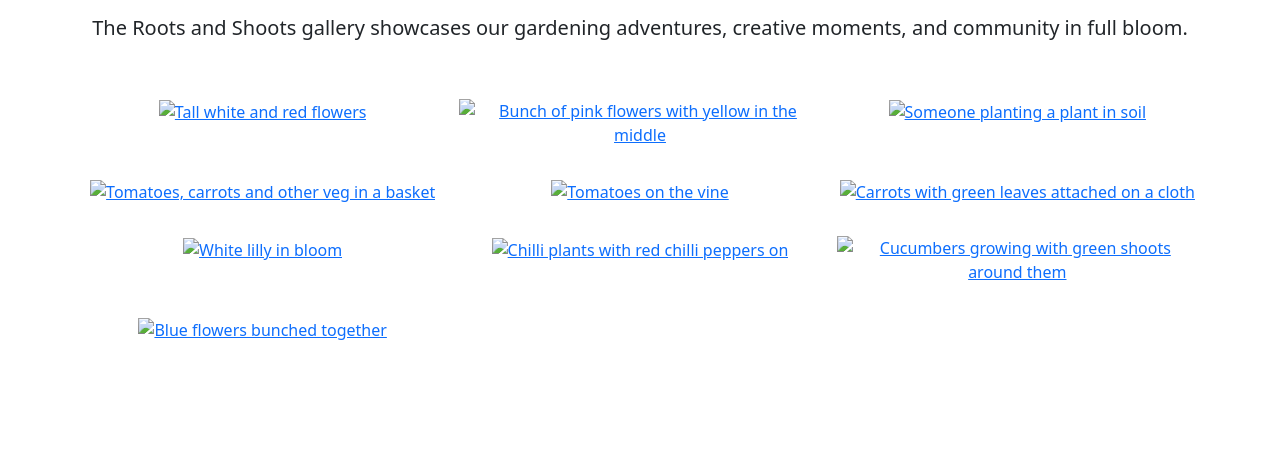
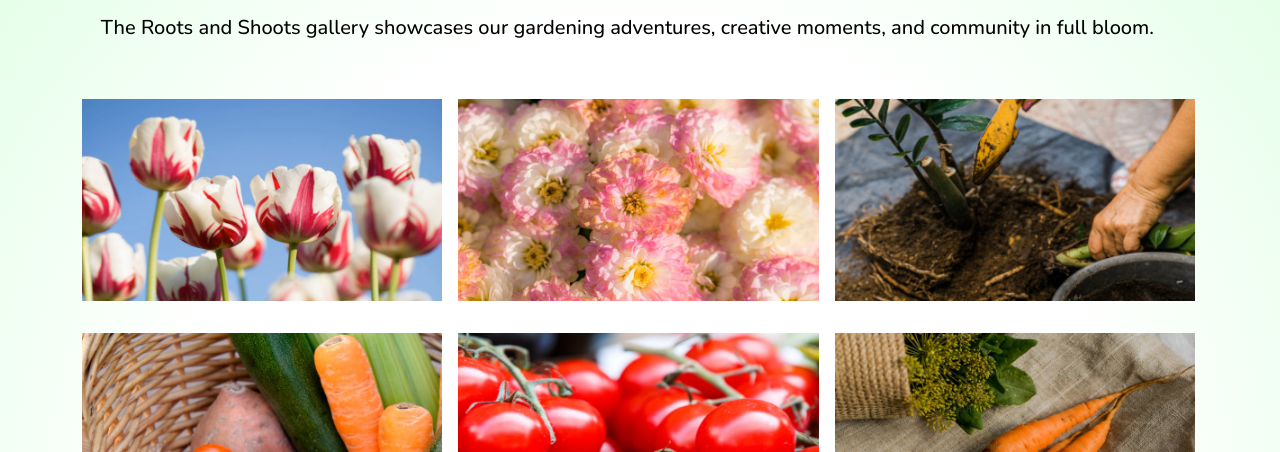
Before and after one commit to Matt-Wilshaw/roots-and-shoots, a plain HTML site: page gallery.html in a window 1280 px wide. Shown: the part 202-654 px from the top of the page. Drawn offline with nearby package versions, Linux system fonts and the light colour scheme; some packages are replaced by stand-ins of ours; the site is published under a folder, as on GitHub Pages, so addresses that start at the root find nothing; a script that the page names is missing.

Commit message:
Updated remaining pages with relative path

```diff
--- a/gallery.html
+++ b/gallery.html
@@ -33,7 +33,7 @@
         integrity="sha384-4Q6Gf2aSP4eDXB8Miphtr37CMZZQ5oXLH2yaXMJ2w8e2ZtHTl7GptT4jmndRuHDT" crossorigin="anonymous">
 
     <!-- Custom stylesheet -->
-    <link rel="stylesheet" href="/assets/css/style.css">
+    <link rel="stylesheet" href="./assets/css/style.css">
 
 
 </head>
@@ -88,60 +88,60 @@ Footer stays at the bottom even if content is short, min 100% vertical height. -
 
             <!-- Adds gutter spacing on the rows -->
             <div class="row g-3">
-                <a class="col-md-12 col-lg-6 col-xl-4 img-fluid py-2" href="/assets/images/gallery-photo-1.jpg"
+                <a class="col-md-12 col-lg-6 col-xl-4 img-fluid py-2" href="./assets/images/gallery-photo-1.jpg"
                     data-toggle="lightbox" data-gallery="photo_gallery">
-                    <img src="/assets/images/gallery-photo-1-small.jpg" alt="Tall white and red flowers"
+                    <img src="./assets/images/gallery-photo-1-small.jpg" alt="Tall white and red flowers"
                         class="img-fluid w-100">
                 </a>
 
-                <a class="col-md-12 col-lg-6 col-xl-4 img-fluid py-2" href="/assets/images/gallery-photo-2.jpg"
+                <a class="col-md-12 col-lg-6 col-xl-4 img-fluid py-2" href="./assets/images/gallery-photo-2.jpg"
                     data-toggle="lightbox" data-gallery="photo_gallery">
-                    <img src="/assets/images/gallery-photo-2-small.jpg"
+                    <img src="./assets/images/gallery-photo-2-small.jpg"
                         alt="Bunch of pink flowers with yellow in the middle" class="img-fluid w-100">
                 </a>
 
-                <a class="col-md-12 col-lg-6 col-xl-4 img-fluid py-2" href="/assets/images/gallery-photo-3.jpg"
+                <a class="col-md-12 col-lg-6 col-xl-4 img-fluid py-2" href="./assets/images/gallery-photo-3.jpg"
                     data-toggle="lightbox" data-gallery="photo_gallery">
-                    <img src="/assets/images/gallery-photo-3-small.jpg" alt="Someone planting a plant in soil"
+                    <img src="./assets/images/gallery-photo-3-small.jpg" alt="Someone planting a plant in soil"
                         class="img-fluid w-100">
                 </a>
-                <a class="col-md-12 col-lg-6 col-xl-4 img-fluid py-2" href="/assets/images/gallery-photo-4.jpg"
+                <a class="col-md-12 col-lg-6 col-xl-4 img-fluid py-2" href="./assets/images/gallery-photo-4.jpg"
                     data-toggle="lightbox" data-gallery="photo_gallery">
-                    <img src="/assets/images/gallery-photo-4-small.jpg"
+                    <img src="./assets/images/gallery-photo-4-small.jpg"
                         alt="Tomatoes, carrots and other veg in a basket" class="img-fluid w-100">
                 </a>
 
-                <a class="col-md-12 col-lg-6 col-xl-4 img-fluid py-2" href="/assets/images/gallery-photo-5.jpg"
+                <a class="col-md-12 col-lg-6 col-xl-4 img-fluid py-2" href="./assets/images/gallery-photo-5.jpg"
                     data-toggle="lightbox" data-gallery="photo_gallery">
-                    <img src="/assets/images/gallery-photo-5-small.jpg" alt="Tomatoes on the vine"
+                    <img src="./assets/images/gallery-photo-5-small.jpg" alt="Tomatoes on the vine"
                         class="img-fluid w-100">
                 </a>
 
-                <a class="col-md-12 col-lg-6 col-xl-4 img-fluid py-2" href="/assets/images/gallery-photo-6.jpg"
+                <a class="col-md-12 col-lg-6 col-xl-4 img-fluid py-2" href="./assets/images/gallery-photo-6.jpg"
                     data-toggle="lightbox" data-gallery="photo_gallery">
-                    <img src="/assets/images/gallery-photo-6-small.jpg"
+                    <img src="./assets/images/gallery-photo-6-small.jpg"
                         alt="Carrots with green leaves attached on a cloth" class="img-fluid w-100">
                 </a>
 
-                <a class="col-md-12 col-lg-6 col-xl-4 img-fluid py-2" href="/assets/images/gallery-photo-7.jpg"
+                <a class="col-md-12 col-lg-6 col-xl-4 img-fluid py-2" href="./assets/images/gallery-photo-7.jpg"
                     data-toggle="lightbox" data-gallery="photo_gallery">
-                    <img src="/assets/images/gallery-photo-7-small.jpg" alt="White lilly in bloom"
+                    <img src="./assets/images/gallery-photo-7-small.jpg" alt="White lilly in bloom"
                         class="img-fluid w-100">
                 </a>
-                <a class="col-md-12 col-lg-6 col-xl-4 img-fluid py-2" href="/assets/images/gallery-photo-8.jpg"
+                <a class="col-md-12 col-lg-6 col-xl-4 img-fluid py-2" href="./assets/images/gallery-photo-8.jpg"
                     data-toggle="lightbox" data-gallery="photo_gallery">
-                    <img src="/assets/images/gallery-photo-8-small.jpg" alt="Chilli plants with red chilli peppers on"
+                    <img src="./assets/images/gallery-photo-8-small.jpg" alt="Chilli plants with red chilli peppers on"
                         class="img-fluid w-100">
                 </a>
-                <a class="col-md-12 col-lg-6 col-xl-4 img-fluid py-2" href="/assets/images/gallery-photo-9.jpg"
+                <a class="col-md-12 col-lg-6 col-xl-4 img-fluid py-2" href="./assets/images/gallery-photo-9.jpg"
                     data-toggle="lightbox" data-gallery="photo_gallery">
-                    <img src="/assets/images/gallery-photo-9-small.jpg"
+                    <img src="./assets/images/gallery-photo-9-small.jpg"
                         alt="Cucumbers growing with green shoots around them" class="img-fluid w-100">
                 </a>
 
-                <a class="col-md-12 col-lg-6 col-xl-4 img-fluid py-2" href="/assets/images/gallery-photo-10.jpg"
+                <a class="col-md-12 col-lg-6 col-xl-4 img-fluid py-2" href="./assets/images/gallery-photo-10.jpg"
                     data-toggle="lightbox" data-gallery="photo_gallery">
-                    <img src="/assets/images/gallery-photo-10-small.jpg" alt="Blue flowers bunched together"
+                    <img src="./assets/images/gallery-photo-10-small.jpg" alt="Blue flowers bunched together"
                         class="img-fluid w-100">
                 </a>
             </div>
```
